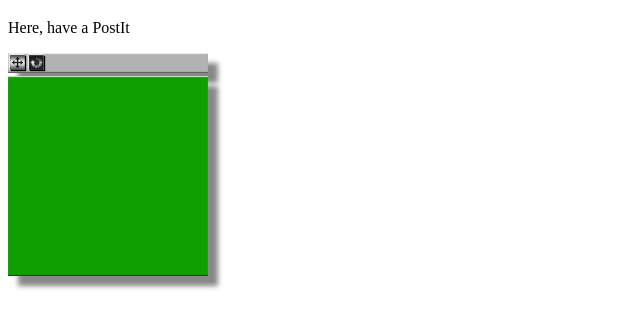
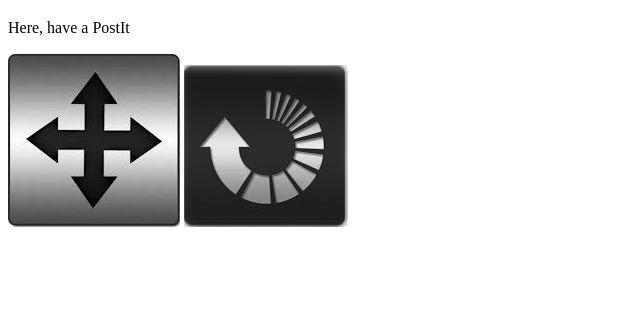
Before and after one commit to pytham/pytham.github.io, a plain HTML site: page index.html in a window 1280 px wide. Shown: the part 61-388 px from the top of the page, without its empty margins (0-640 px from the left). Drawn offline with Linux system fonts and the light colour scheme.

Commit message:
Update style.css

```diff
--- a/style.css
+++ b/style.css
@@ -1,12 +1,12 @@
-.canvas
+/*.canvas
 {
         display: inline;
         border:1px;
         border-color:; #000000;
         background:#0F9F00;
         box-shadow: 10px 10px 5px #888888,
- 	inset 0 -1px 1px rgba(0,0,0,0.5), /*bottom internal shadow*/
-  	inset 0 1px 1px rgba(255,255,255,0.8); /*top internal highlight*/
+ 	inset 0 -1px 1px rgba(0,0,0,0.5),
+  	inset 0 1px 1px rgba(255,255,255,0.8);
         width:200px;
         height:200px;
         cursor:url('pencil.cur'),default;
@@ -35,7 +35,7 @@
     width: 15px;
     margin-left: 2px;
     cursor:hand;
-}
+} */
 
 /*.tooltip:hover:after
 {
```
